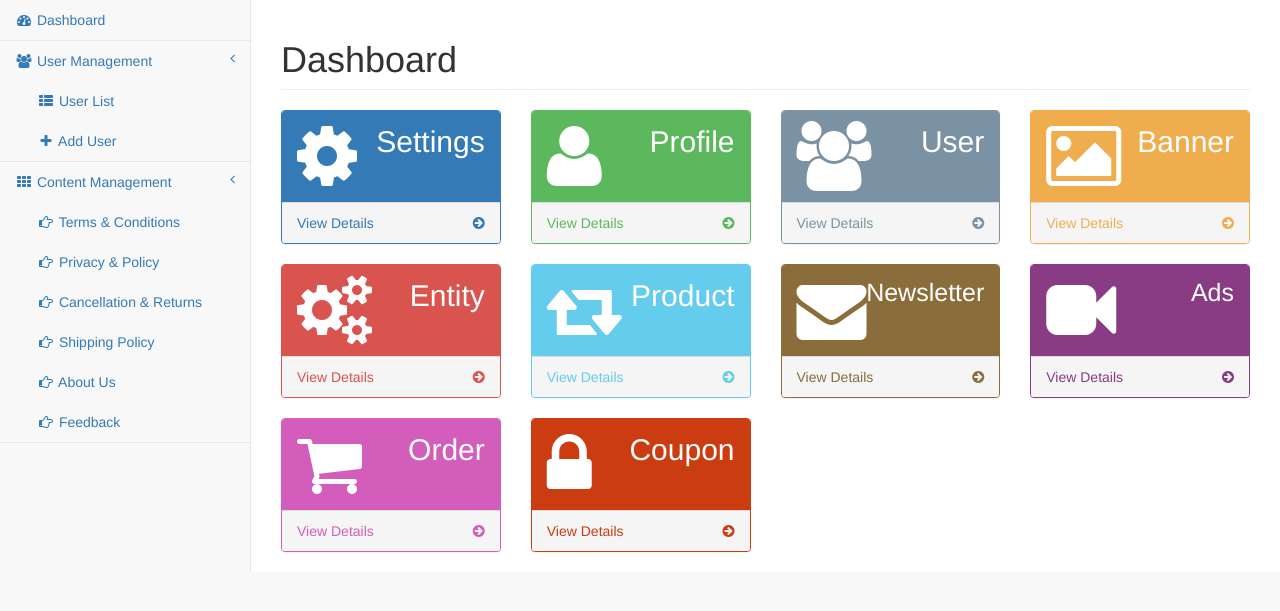
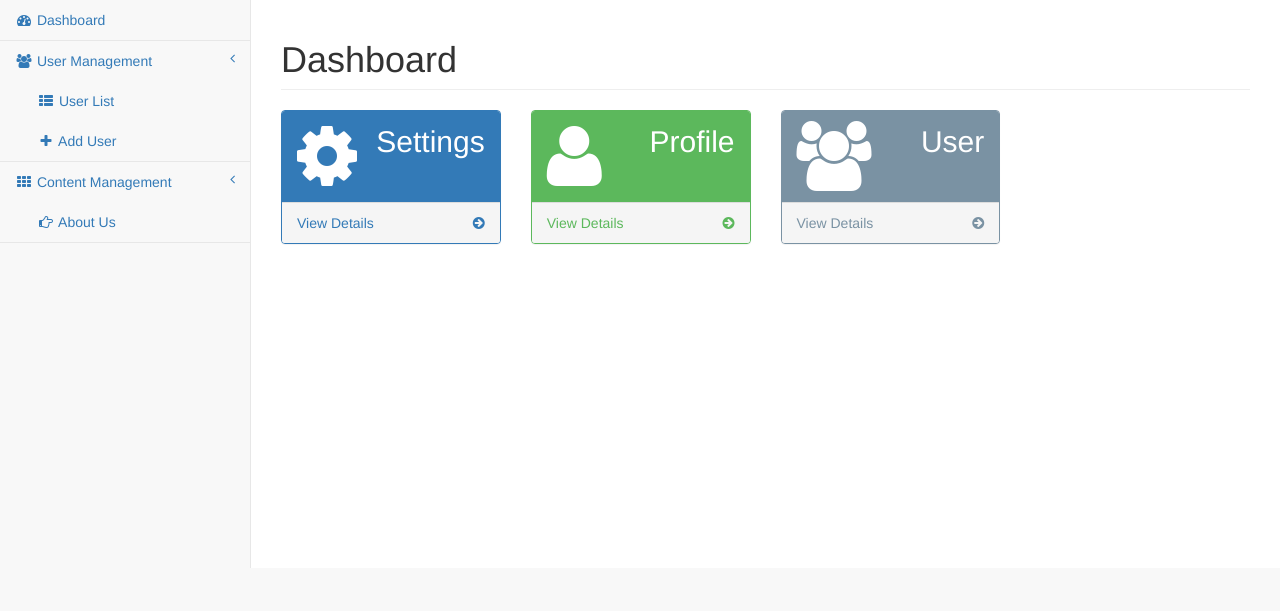
Before and after one commit to partha2008/abc, a CodeIgniter app: page /abc_git/index.php/admin/user/dashboard in a window 1280 px wide. Shown: the part 51-662 px from the top of the page. Run offline with CodeIgniter, Linux system fonts and the light colour scheme; data comes from the database, SQL or seed files in the repository; both versions use the stored data as it was after the commit; some libraries are stand-ins or nearby versions.

Commit message:
dashboard

```diff
--- a/application/config/routes.php
+++ b/application/config/routes.php
@@ -66,13 +66,7 @@ $route['admin/forget-password'] = 'admin/user/forget_password';
 $route['admin/dashboard'] = 'admin/user/dashboard';
 $route['admin/profile'] = 'admin/user/profile';
 $route['admin/settings'] = 'admin/user/settings';
-$route['admin/term'] = 'admin/user/cms';
-$route['admin/privacy'] = 'admin/user/cms';
-$route['admin/return'] = 'admin/user/cms';
-$route['admin/shipping'] = 'admin/user/cms';
 $route['admin/about'] = 'admin/user/cms';
-$route['admin/contact'] = 'admin/user/cms';
-$route['admin/feedback'] = 'admin/user/cms';
 $route['admin/user-list'] = 'admin/user/user_list';
 $route['admin/user-add'] = 'admin/user/user_add';
 $route['admin/user-edit/(:num)'] = 'admin/user/user_edit/$1';
--- a/application/controllers/admin/User.php
+++ b/application/controllers/admin/User.php
@@ -290,10 +290,8 @@
 				$cond['mode'] = $cms;
 				$this->data['cms_data'] = $this->userdata->get_cms_content($cond);
 			}
-			if($cms == 'term'){
-				$title = "Terms & Conditions";
-			}else{
-				$title = "Privacy & Policy";
+			if($cms == 'about'){
+				$title = "About Us";
 			}
 			$this->data['title'] = $title;
 			$this->load->view('admin/cms', $this->data);
--- a/application/views/admin/dashboard.php
+++ b/application/views/admin/dashboard.php
@@ -77,154 +77,6 @@
 							</a>
 						</div>
 					</div>
-					<div class="col-lg-3 col-md-6">
-						<div class="panel panel-yellow">
-							<div class="panel-heading">
-								<div class="row">
-									<div class="col-xs-3">
-										<i class="fa fa-image fa-5x"></i>
-									</div>
-									<div class="col-xs-9 text-right">
-										<div class="huge">Banner</div>
-									</div>
-								</div>
-							</div>
-							<a href="<?php echo base_url('admin/banner-list');?>">
-								<div class="panel-footer">
-									<span class="pull-left">View Details</span>
-									<span class="pull-right"><i class="fa fa-arrow-circle-right"></i></span>
-									<div class="clearfix"></div>
-								</div>
-							</a>
-						</div>
-					</div>
-					<div class="col-lg-3 col-md-6">
-						<div class="panel panel-red">
-							<div class="panel-heading">
-								<div class="row">
-									<div class="col-xs-3">
-										<i class="fa fa-cogs fa-5x"></i>
-									</div>
-									<div class="col-xs-9 text-right">
-										<div class="huge">Entity</div>
-									</div>
-								</div>
-							</div>
-							<a href="<?php echo base_url('admin/entity-list');?>">
-								<div class="panel-footer">
-									<span class="pull-left">View Details</span>
-									<span class="pull-right"><i class="fa fa-arrow-circle-right"></i></span>
-									<div class="clearfix"></div>
-								</div>
-							</a>
-						</div>
-					</div>
-					<div class="col-lg-3 col-md-6">
-						<div class="panel panel-sky">
-							<div class="panel-heading">
-								<div class="row">
-									<div class="col-xs-3">
-										<i class="fa fa-retweet fa-5x"></i>
-									</div>
-									<div class="col-xs-9 text-right">
-										<div class="huge">Product</div>
-									</div>
-								</div>
-							</div>
-							<a href="<?php echo base_url('admin/product-list');?>">
-								<div class="panel-footer">
-									<span class="pull-left">View Details</span>
-									<span class="pull-right"><i class="fa fa-arrow-circle-right"></i></span>
-									<div class="clearfix"></div>
-								</div>
-							</a>
-						</div>
-					</div>
-					<div class="col-lg-3 col-md-6">
-						<div class="panel panel-yellowish">
-							<div class="panel-heading">
-								<div class="row">
-									<div class="col-xs-3">
-										<i class="fa fa-envelope fa-5x"></i>
-									</div>
-									<div class="col-xs-9 text-right">
-										<div class="small">Newsletter</div>
-									</div>
-								</div>
-							</div>
-							<a href="<?php echo base_url('admin/newsletter');?>">
-								<div class="panel-footer">
-									<span class="pull-left">View Details</span>
-									<span class="pull-right"><i class="fa fa-arrow-circle-right"></i></span>
-									<div class="clearfix"></div>
-								</div>
-							</a>
-						</div>
-					</div>
-					<div class="col-lg-3 col-md-6">
-						<div class="panel panel-pinkish">
-							<div class="panel-heading">
-								<div class="row">
-									<div class="col-xs-3">
-										<i class="fa fa-video-camera fa-5x"></i>
-									</div>
-									<div class="col-xs-9 text-right">
-										<div class="small">Ads</div>
-									</div>
-								</div>
-							</div>
-							<a href="<?php echo base_url('admin/ads');?>">
-								<div class="panel-footer">
-									<span class="pull-left">View Details</span>
-									<span class="pull-right"><i class="fa fa-arrow-circle-right"></i></span>
-									<div class="clearfix"></div>
-								</div>
-							</a>
-						</div>
-					</div>
-					<div class="col-lg-3 col-md-6">
-						<div class="panel panel-wood">
-							<div class="panel-heading">
-								<div class="row">
-									<div class="col-xs-3">
-										<i class="fa fa-shopping-cart fa-5x"></i>
-									</div>
-									<div class="col-xs-9 text-right">
-										<div class="huge">Order</div>
-									</div>
-								</div>
-							</div>
-							<a href="<?php echo base_url('admin/order-list');?>">
-								<div class="panel-footer">
-									<span class="pull-left">View Details</span>
-									<span class="pull-right"><i class="fa fa-arrow-circle-right"></i></span>
-									<div class="clearfix"></div>
-								</div>
-							</a>
-						</div>
-					</div>
-					<div class="col-lg-3 col-md-6">
-						<div class="panel panel-woods">
-							<div class="panel-heading">
-								<div class="row">
-									<div class="col-xs-3">
-										<i class="fa fa-lock fa-5x"></i>
-									</div>
-									<div class="col-xs-9 text-right">
-										<div class="huge">Coupon</div>
-									</div>
-								</div>
-							</div>
-							<a href="<?php echo base_url('admin/coupon-list');?>">
-								<div class="panel-footer">
-									<span class="pull-left">View Details</span>
-									<span class="pull-right"><i class="fa fa-arrow-circle-right"></i></span>
-									<div class="clearfix"></div>
-								</div>
-							</a>
-						</div>
-					</div>
-
 				</div>
 				<!-- /.row -->
 
--- a/application/views/admin/partials/sidebar.php
+++ b/application/views/admin/partials/sidebar.php
@@ -19,12 +19,7 @@
 					<a href="#"><i class="fa fa-th fa-fw"></i> Content Management<span class="fa arrow"></span></a>
 					<ul class="nav nav-second-level">
 						<li>
-							<a href="<?php echo base_url('admin/term');?>"><i class="fa fa-hand-o-right fa-fw"></i> Terms & Conditions</a>
-							<a href="<?php echo base_url('admin/privacy');?>"><i class="fa fa-hand-o-right fa-fw"></i> Privacy & Policy</a>
-							<a href="<?php echo base_url('admin/return');?>"><i class="fa fa-hand-o-right fa-fw"></i> Cancellation & Returns</a>
-							<a href="<?php echo base_url('admin/shipping');?>"><i class="fa fa-hand-o-right fa-fw"></i> Shipping Policy</a>
 							<a href="<?php echo base_url('admin/about');?>"><i class="fa fa-hand-o-right fa-fw"></i> About Us</a>
-							<a href="<?php echo base_url('admin/feedback');?>"><i class="fa fa-hand-o-right fa-fw"></i> Feedback</a>
 						</li>
 					</ul>
 				</li>
--- a/application/views/dashboard.php
+++ b/application/views/dashboard.php
@@ -141,7 +141,7 @@
                   <strong>Sponsor ID:</strong> <?php echo $user_details->sponsor_id;?>
                 </h3>
                  <h4 class="name">
-                  <strong>Last Login:</strong> <?php echo date('d-m-Y', $user_details->last_login);?>
+                  <strong>Last Login:</strong> <?php echo date('d-m-Y H:i:s', $user_details->last_login);?>
                 </h4>
               </div>
             </div>
```
Also changed, not shown: abc_20_05_19.sql (added, +253 -0 lines), application/views/changepassword.php (deleted, +0 -107 lines), application/views/contact.php (deleted, +0 -145 lines).
